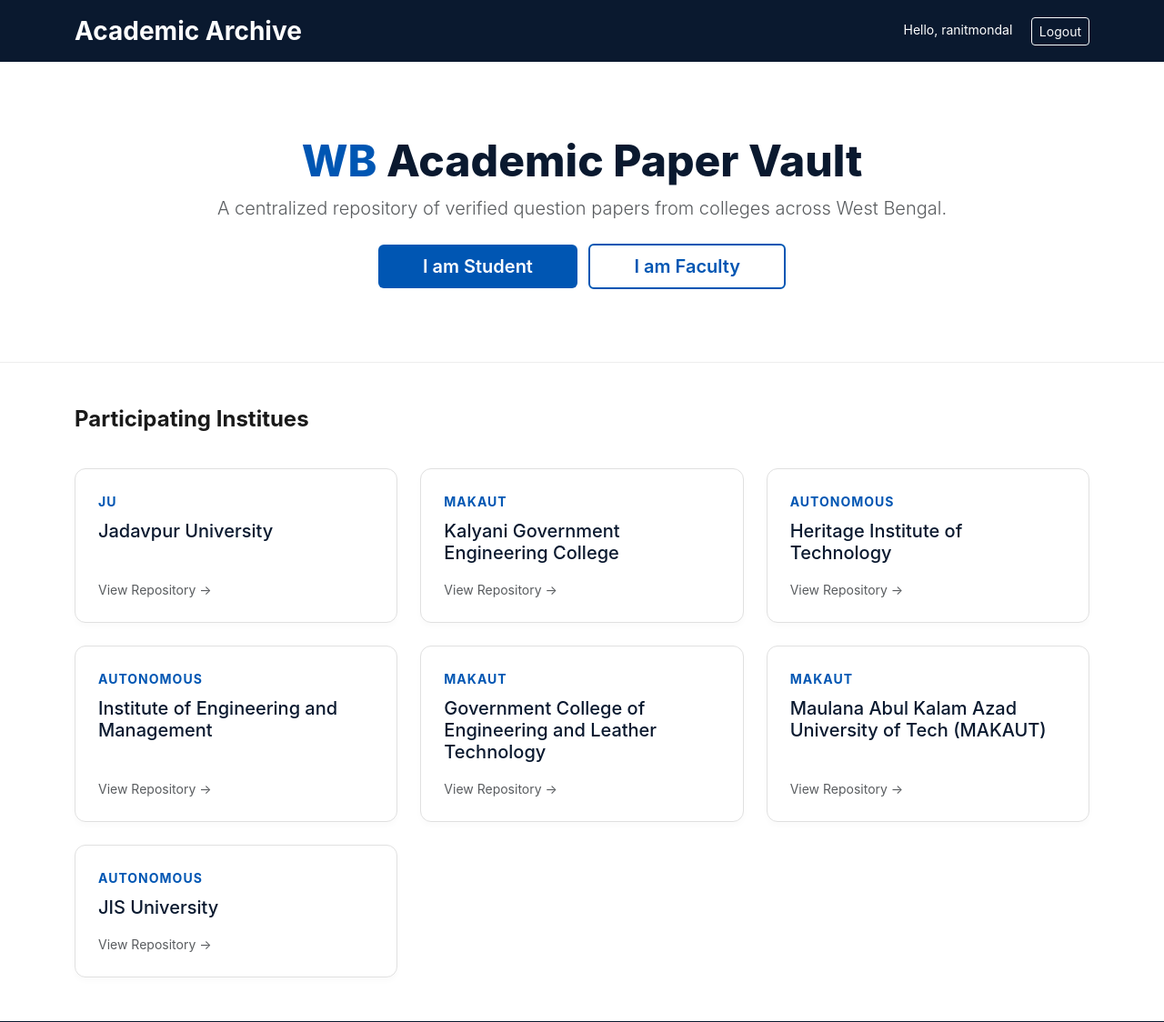
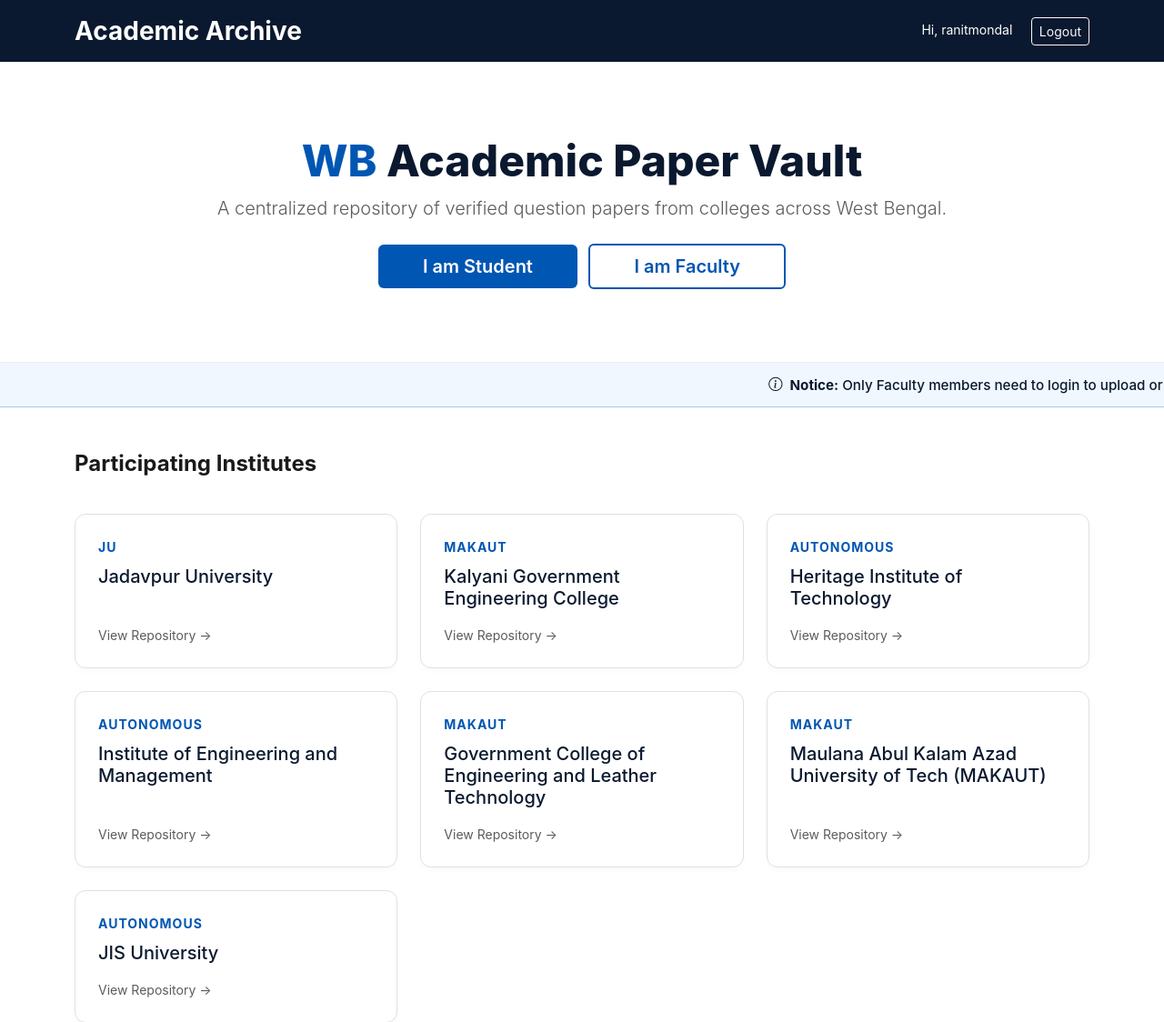
Before and after one commit to RanitMondal-2005/PaperVault-WB, a Django app: page / in a window 1280 px wide. Shown: the top 1124 px of the page at 91% size. Run offline with Django 5.2, Linux system fonts and the light colour scheme; a user stored in the database is signed in; data comes from the database, SQL or seed files in the repository; both versions use the stored data as it was after the commit.

Commit message:
feat:integrated auth(login/logout pg) and enhance dashboard UI by  Announcement Notice

```diff
--- a/wb_papers/static/css/style.css
+++ b/wb_papers/static/css/style.css
@@ -38,6 +38,51 @@ body {
 footer p, footer span, footer div {
     color: #ffffff !important;
 }
+
+
+/* --- Professional Announcement Ticker --- */
+
+/* NOTE : ticker in css refers to the creation of a continuously scrolling animation effect, also known as a marquee */
+.ticker-wrapper {
+    background: #f0f7ff;
+    border-bottom: 1px solid var(--border-glow);
+    overflow: hidden;
+    white-space: nowrap;
+    padding: 12px 0;
+    position: relative;
+    z-index: 5;
+}
+
+.ticker-text {
+    display: inline-block;
+    white-space: nowrap;
+    /* Starts from the right and moves left */
+    animation: ticker-move 50s linear infinite;
+    color: var(--nav-footer-bg);
+    font-weight: 500;
+    font-size: 0.95rem;
+}
+
+/* Individual spans inside the ticker for spacing */
+.ticker-text span {
+    margin-right: 80px;
+    display: inline-block;
+}
+
+/* Smooth motion along the X-axis */
+@keyframes ticker-move {
+    0% { transform: translateX(100vw); }
+    100% { transform: translateX(-100%); }
+}
+
+/* Interaction: Stop on hover so users can click links/read */
+.ticker-wrapper:hover .ticker-text {
+    animation-play-state: paused;
+    cursor: default;
+}
+
+
+
 
 /* HERO SECTION: White background with Royal Blue text */
 .hero-section {
--- a/wb_papers/templates/base.html
+++ b/wb_papers/templates/base.html
@@ -17,8 +17,12 @@
         </a>
         <div class="ms-auto">
             {% if user.is_authenticated %}
-                <span class="text-white me-3 small">Hello, {{ user.username }}</span>
-                <a href="{% url 'logout' %}" class="btn btn-outline-light btn-sm">Logout</a>
+                <span class="text-white me-3 small">Hi, {{ user.username }}</span>
+                <!-- Log out by default needs uses POST,since <a> tag in html gives GET by default, so for logout we will use form -->
+                <form action="{% url 'logout' %}" method="post" style="display: inline;">
+                    {% csrf_token %}
+                    <button type="submit" class="btn btn-outline-light btn-sm">Logout</button>
+                </form>
             {% else %}
                 <a href="{% url 'login' %}" class="btn btn-outline-light btn-sm px-4">Sign In</a>
             {% endif %}
--- a/wb_papers/templates/dashboard.html
+++ b/wb_papers/templates/dashboard.html
@@ -7,14 +7,22 @@
         <p class="lead text-muted">A centralized repository of verified question papers from colleges across West Bengal.</p>
         <div class="mt-4">
             <a href="{% url 'papers' %}" class="btn btn-student btn-lg px-5 me-2">I am Student</a>
-            <a href="{% url 'upload' %}" class="btn btn-faculty btn-lg px-5">I am Faculty</a>
+            <!-- upload chnaged to register -->
+            <a href="{% url 'register' %}" class="btn btn-faculty btn-lg px-5">I am Faculty</a>
         </div>
     </div>
 </div>
 
+<div class="ticker-wrapper">
+    <div class="ticker-text">
+        <span><i class="bi bi-info-circle me-2"></i><strong>Notice:</strong> Only Faculty members need to login to upload or manage papers.</span>
+        <span><i class="bi bi-person-check me-2"></i>Students can view and download all verified papers anytime, anywhere, without an account.</span>
+        <span><i class="bi bi-shield-lock me-2"></i>Faculty credentials are verified by the West Bengal Academic Board.</span>
+    </div>
+</div>
+
 <div class="container my-5">
-    <h4 class="fw-bold mb-3">Participating Institues</h4>
-
+    <h4 class="fw-bold mb-4">Participating Institutes</h4>
     <div class="college-grid">
         {% for clg in colleges %}
         <a href="{% url 'papers' %}?college={{ clg.id }}" class="college-card">
--- a/wb_papers/templates/registration.html
+++ b/wb_papers/templates/registration.html
@@ -13,12 +13,11 @@
                         <div class="mb-4">
                             <label class="form-label fw-bold">Register as:</label>
                             <select name="role" class="form-select border-primary">
-                                <option value="STUDENT">Student (Access Only)</option>
                                 <option value="FACULTY">Faculty (Upload & Manage)</option>
                             </select>
                         </div>
 
-                        <button type="submit" class="btn btn-primary w-100 py-2 shadow">Sign Up</button>
+                        <button type="submit" class="btn btn-primary w-100 py-2 shadow" >Sign Up</button>
                     </form>
                     <p class="mt-3 text-center">Already have an account? <a href="{% url 'login' %}">Login</a></p>
                 </div>
--- a/wb_papers/users/views.py
+++ b/wb_papers/users/views.py
@@ -23,4 +23,4 @@ def register_view(request):
             return redirect('dashboard')
     else:
         form = SignUpForm()
-    return render(request, 'register.html', {'form': form})
+    return render(request, 'registration.html', {'form': form})
--- a/wb_papers/wb_papers/settings.py
+++ b/wb_papers/wb_papers/settings.py
@@ -125,5 +125,10 @@ STATICFILES_DIRS = [os.path.join(BASE_DIR, 'static')]
 MEDIA_URL = '/media/'
 MEDIA_ROOT = os.path.join(BASE_DIR, 'media')
 
+# Login Redirect
 LOGIN_REDIRECT_URL = 'dashboard'
 LOGIN_URL = 'login'
+
+# Logout Redirect
+LOGOUT_REDIRECT_URL = 'dashboard'
+LOGOUT_URL = 'logout'
```
Also changed, not shown: wb_papers/templates/login.html (+42 -0 lines), wb_papers/db.sqlite3.
